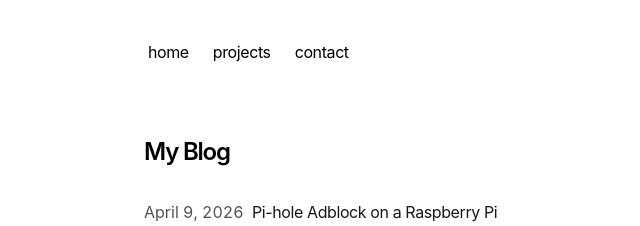
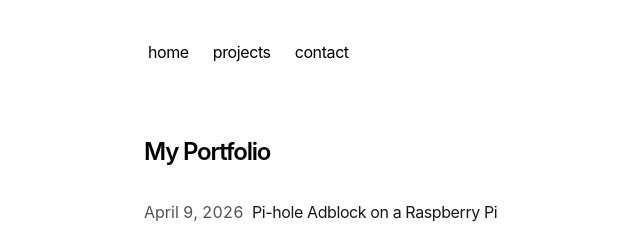
Before and after one commit to colinc1123/colincammack, a Next.js app: page /blog in a window 1280 px wide. Shown: the top 226 px of the page, without its empty margins (208-848 px from the left). Built offline with nearby package versions, Linux system fonts and the light colour scheme.

Commit message:
Change header from 'My Blog' to 'My Portfolio'

```diff
--- a/app/blog/page.tsx
+++ b/app/blog/page.tsx
@@ -9,7 +9,7 @@ export const metadata = {
 export default function Page() {
   return (
     <section>
-      <h1 className="font-semibold text-2xl mb-8 tracking-tighter">My Blog</h1>
+      <h1 className="font-semibold text-2xl mb-8 tracking-tighter">My Portfolio</h1>
       <BlogPosts />
     </section>
   )
```
